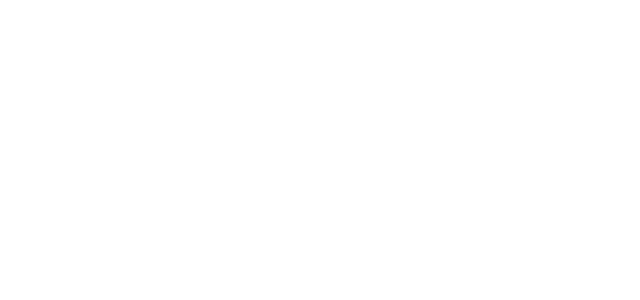
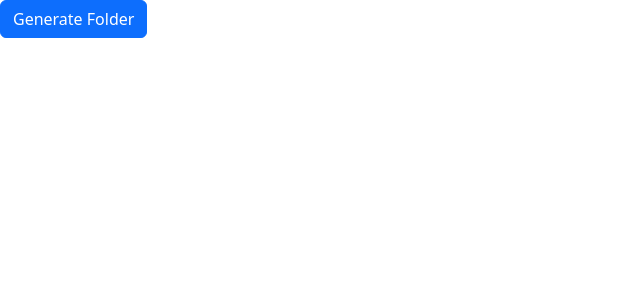
Before and after one commit to kevin46dsa/cardgamev1.0, a React (Create React App) app: page /extra/generatefolder in a window 1280 px wide. Before the commit this address had no page. Shown: the top 300 px of the page, without its empty margins (0-640 px from the left). Built offline with nearby package versions, Linux system fonts and the light colour scheme; the HTML template or start-up script is replaced by a standard one.

Commit message:
generate folder

```diff
--- a/src/App.js
+++ b/src/App.js
@@ -8,6 +8,7 @@ import BudgetCounter from './Components/BudgetCounter/BudgetCounter';
 import Truthordrinkplayer from './Components/Truthordrink/Truthordrinkplayer';
 import Truthordrinkrandomplayer from './Components/Truthordrink/Truthordrinkrandom';
 import UpdateMenu from './Components/UpdateMenu/UpdateMenu';
+import GenerateFolder from './Components/GenerateFolder/GenerateFolder';
 
 function App() {
   return (
@@ -20,6 +21,7 @@ function App() {
                 <Route path="/budgetcounter/:id" element={<BudgetCounter/>}/>
                 <Route path="/truthordrinkrandom" element={<Truthordrinkrandomplayer/>}/>
                 <Route path="/truthordrink/:id" element={<Truthordrinkplayer/>}/>
+                <Route path="/extra/generatefolder" element={<GenerateFolder />} />
               </Routes>
             </div>
         </Router>
--- /dev/null
+++ b/src/Components/GenerateFolder/GenerateFolder.jsx
@@ -0,0 +1,29 @@
+import React from 'react'
+import { Button } from 'react-bootstrap'
+
+const GenerateFolder = () => {
+
+const generateFolder = async () => {
+        fetch('http://localhost:3000/download-zip')
+            .then(response => response.blob())
+            .then(blob => {
+                const url = window.URL.createObjectURL(blob);
+                const a = document.createElement('a');
+                a.href = url;
+                a.download = 'DJ_Music_Organizer.zip';
+                document.body.appendChild(a);
+                a.click();
+                a.remove();
+            })
+            .catch(error => console.error('Error downloading zip:', error));
+
+}
+
+
+
+  return (
+    <div><Button onClick={generateFolder}>Generate Folder</Button></div>
+  )
+}
+
+export default GenerateFolder
```
